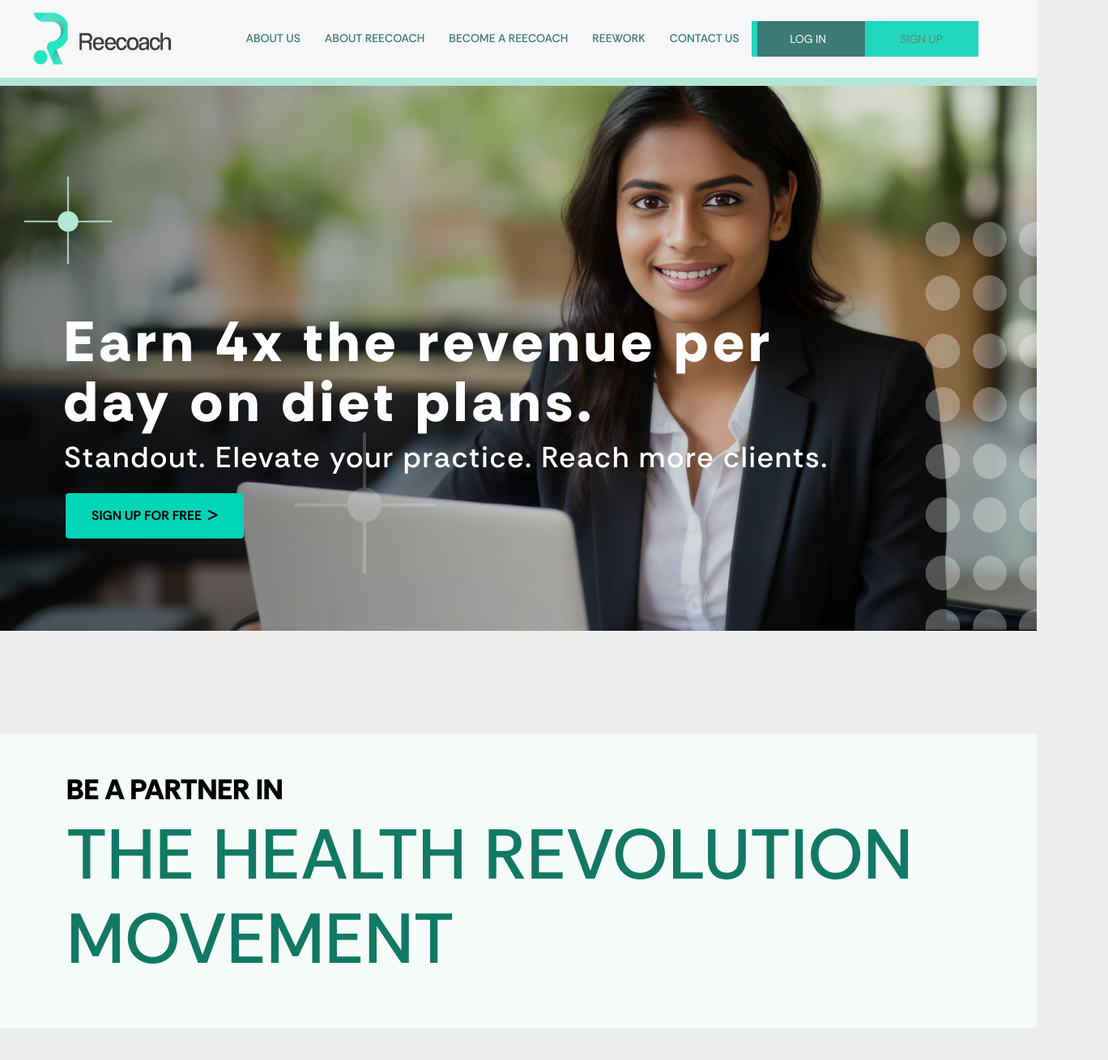
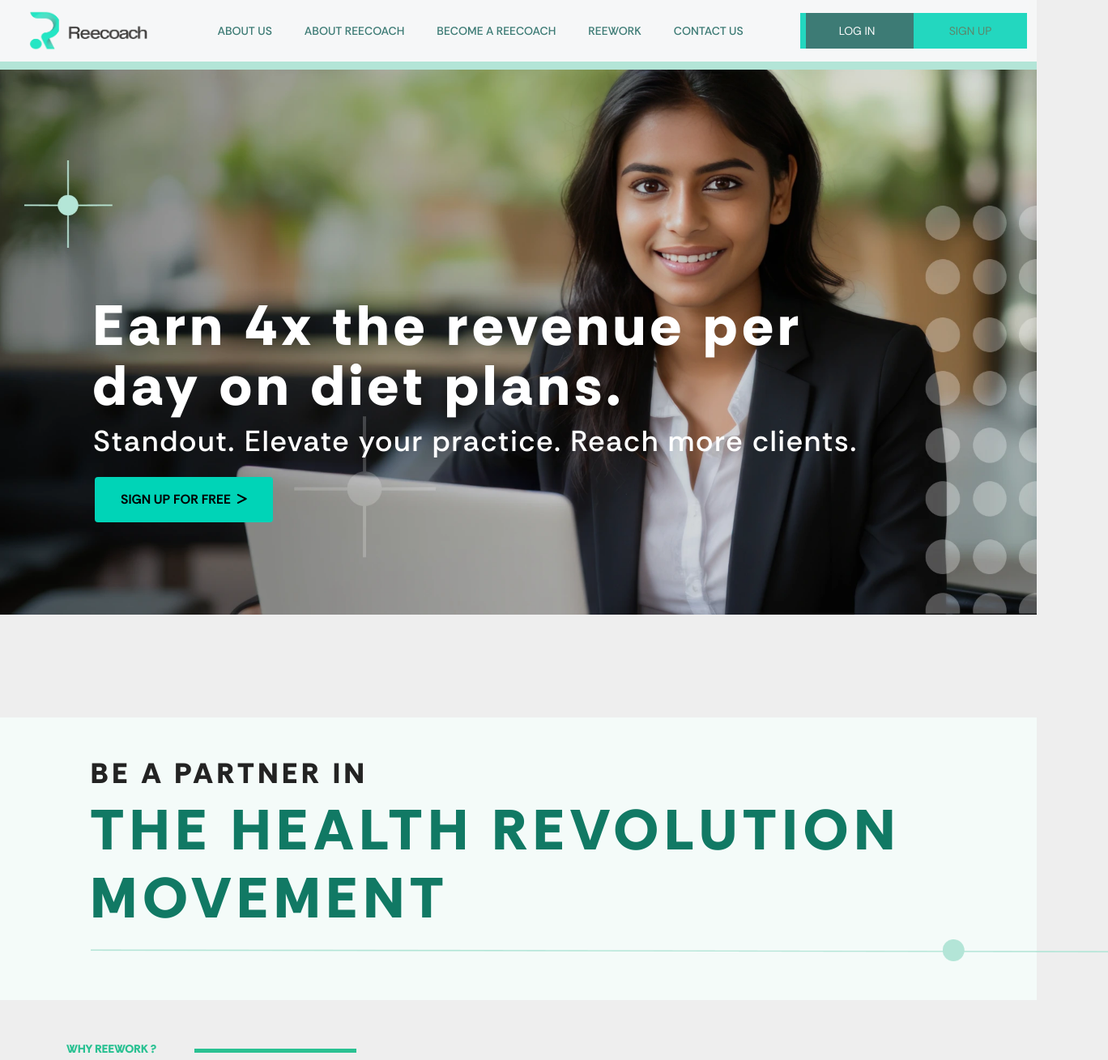
Before and after one commit to vishal-jikadara/reecouch, a website: page index.html in a window 1280 px wide. Shown: the top 1309 px of the page at 81% size, 1368 px wide, since content can reach past the window. Drawn offline with nearby package versions, Linux system fonts and the light colour scheme.

Commit message:
computer chage

```diff
--- a/assest/css/style.css
+++ b/assest/css/style.css
@@ -552,6 +552,10 @@ footer .footer-menus li a {
   padding: 4%;
   font-family: Rethink Sans;
 }
+/* .nav-item{
+  margin-right: 100px;
+  font-weight: 800;
+} */
 .clients {
   position: relative;
 }
@@ -641,7 +645,8 @@ footer .footer-menus li a {
   size: 16px;
 }
 .hey {
-  padding: 0px 15px !important;
+  padding: 0px 20px !important;
+  font-weight: 700;
 }
 .gift {
   margin-top: 28%;
@@ -949,14 +954,22 @@ body {
 .container {
   font-family: Rethink Sans;
 }
-.health h2 {
+.health{
+  margin-left: 100px;
+}
+.health h1 {
   color: #117964;
+  font-size: 70px;
+  font-weight: 800;
+  letter-spacing: 8px;
 }
 
 .health h5 {
   font-family: Rethink Sans;
   font-weight: 800;
   font-size: 35px;
+  letter-spacing: 5px;
+  color: #232323;
 }
 
 .movement {
@@ -1063,6 +1076,14 @@ body {
 
 .cta-button:hover {
   background-color: #008b7d;
+}
+.left-caption {
+  position: absolute;
+  top: 65%;
+  left: 0%;
+  text-align: left;
+  padding-left: 15px;
+  margin-left: 100px;
 }
 
 .image-container {
--- a/index.html
+++ b/index.html
@@ -25,6 +25,7 @@
 
   <body>
     <!-- nevegesion -->
+
      <nav class="navbar navbar-expand-xl navbar-light bg-light">
       <div class="container-fluid d-flex align-items-center">
         <div class="d-flex justify-content-between desktop-wrapper">
@@ -32,8 +33,8 @@
             <img
               src="/assest/img/logo.png"
               alt=""
-              width="200"
-              height="70 "
+              width="170"
+              height="50 "
               class="d-inline-block align-text-top"
           /></a>
           <div class="d-flex align-items-center gap-2">
@@ -47,7 +48,6 @@
                 aria-expanded="false"
                 aria-label="Toggle navigation"
               >
-
                 <img
                   src="/assest/img/green-menu.png"
                   alt="toggle"
@@ -91,15 +91,15 @@
                 >CONTACT US</a
               >
             </li>
-            <div class="btn-group d-flex">
+          </ul>
+        </div>
+        <div class="btn-group  d-flex">
           <button class="login-group text-white ff-rethink" type="button">
             LOG IN
           </button>
           <button class="login-group1 text-green ff-rethink" type="button">
             SIGN UP
           </button>
-            </div>
-          </ul>
         </div>
       </div>
     </nav>
@@ -191,11 +191,10 @@
     <!--PARTNER -->
 
      <div class="container-fluid movement py-5">
-      <div class="container">
         <div class="col-12 health">
           <h5>BE A PARTNER IN</h5>
-          <h2 class="fs-120 text-uppercase">the health revolution movement</h2>
-        </div>
+          <h1 class="text-uppercase">the health revolution movement</h1>
+          <img src="/assest/img/PARTNER1.png" alt="" width="100%">
         </div>
     </div>
 
```
Also changed, not shown: assest/Group 1963.png (deleted), assest/img/chage1.png (added), assest/img/chage2.png (added), assest/img/chage3.webp (renamed from assest/img/Group 1962.webp), assest/img/down-arrow.png (added), assest/img/line-down.png (added), assest/img/up-arrow.png (added). Lines whose indentation alone changed are shown as unchanged.
